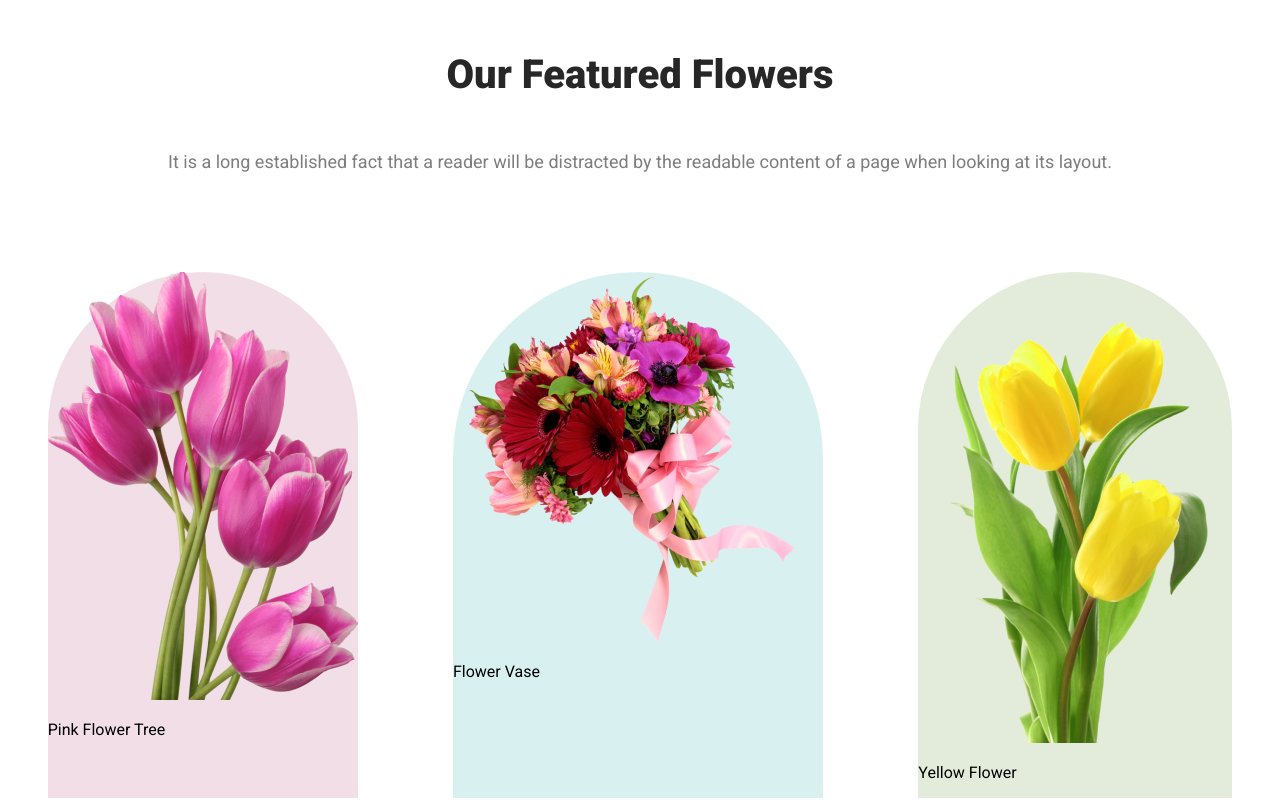
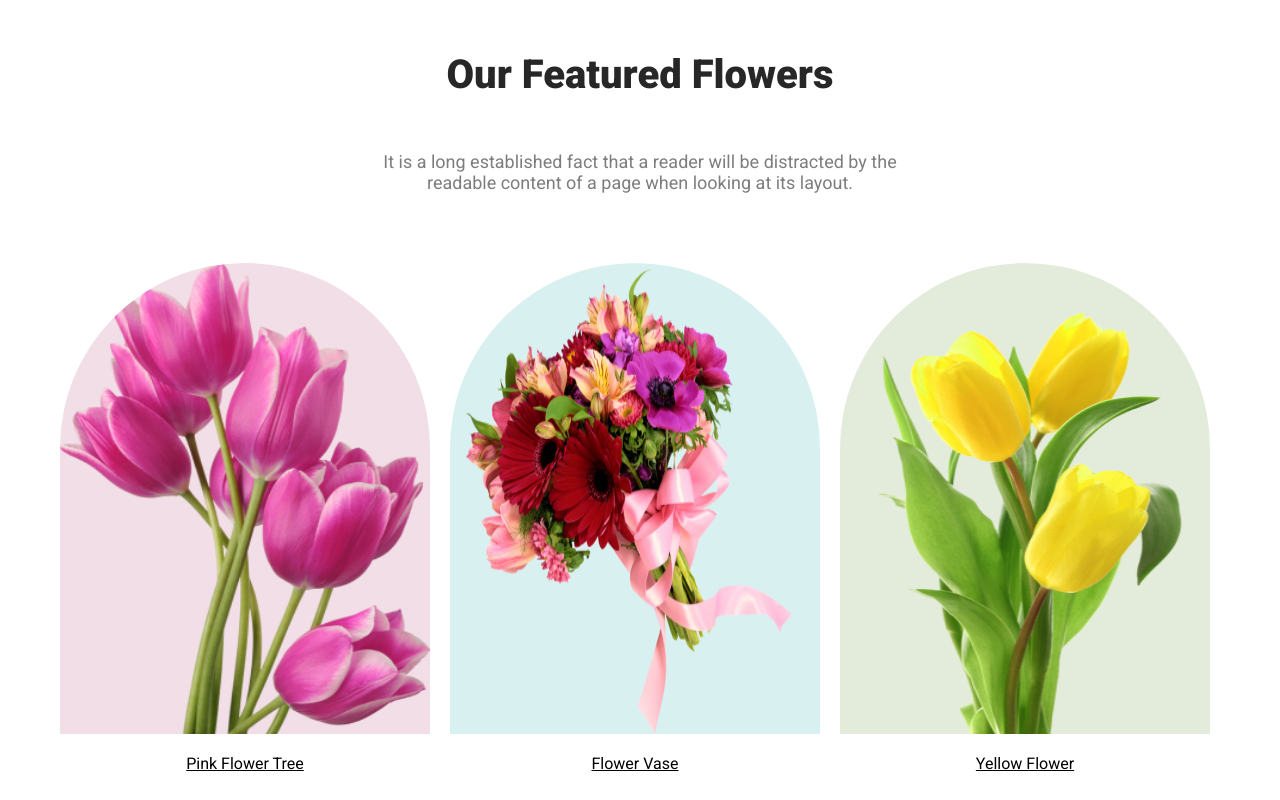
Before and after one commit to Satabdi-Rani/floret, a plain HTML site: page index.html in a window 1280 px wide. Shown: the part 702-1502 px from the top of the page. Drawn offline with Linux system fonts and the light colour scheme.

Commit message:
Full edit

```diff
--- a/css/style.css
+++ b/css/style.css
@@ -45,26 +45,31 @@ body{
 /* Feature flower section start */
 .flower_section{
     display: flex;
-    justify-content: space-around ;
+    justify-items: center;
+    align-items: center;
+    gap:20px;
+    text-align: center;
+    text-decoration: underline;
+    margin-left: 60px;
+    margin-top: 70px;
 }
-
-.flower_section{
-    margin-top: 100px;
+.single_flower_image1{
+    width: 370px;
+    height: 471px;
+    border-radius: 300px 300px 0px 0px;
+background: rgba(167, 33, 98, 0.15);
 }
-.single_flower{
+.single_flower_image2{
+    width: 370px;
+    height: 471px;
     border-radius: 300px 300px 0px 0px;
+background: rgba(5, 151, 160, 0.15);
 }
-.single_flower:first-child{
-    background-color: rgba(167, 33, 98, 0.15);
-}
-.single_flower .img{
-
-}
-.single_flower:nth-child(2){
-    background-color: rgba(5, 151, 160, 0.15);
-}
-.single_flower:last-child{
-    background-color: rgba(71, 125, 17, 0.15);
+.single_flower_image3{
+    width: 370px;
+    height: 471px;
+    border-radius: 300px 300px 0px 0px;
+background: rgba(71, 125, 17, 0.15);
 }
 /* Feature flower section end */
 
@@ -79,6 +84,7 @@ body{
 .hotdeal_text_container{
     padding: 80px 20px 20px 20px;
     width: 60%;
+    text-align: center;
 }
 .hotdeal_heading{
     color: #272727;
@@ -104,6 +110,7 @@ body{
 .instagram_image_section{
     display: flex;
     margin-top: 5%;
+    gap:10px;
 }
 .instagram_image{
     width: 316px;
@@ -112,6 +119,18 @@ body{
 }
 /* Instagram section end */
 
+/* Video section start */
+.flower_video{
+    margin-top: 100px;
+}
+.flower_video_container{
+    display: flex;
+    justify-content: center;
+    align-items: center;
+}
+.flower_iframe{
+
+}
 /* Latest deal start */
 .latest_deal{
     padding:100px;
@@ -120,12 +139,20 @@ body{
     background-image: url('../Flower_Image/Rectangle\ 9.png');
     height: 300px;
     background-repeat: no-repeat;
-    padding: 15% 0% 0% 34%;
+    text-align: center;
+    padding-top: 120px;
 
 }
-.email_section input[text]{
-    width: 700px;
-height: 64px;
+.latest_deal_heading{
+    font-size: 30px;
+}
+.deal{
+    padding-bottom:20px;
+}
+.email_section input[type=text]{
+    width: 500px;
+    height: 30px;
+    margin-top: 20px;
 }
 /* Latest deal end */
 
--- a/index.html
+++ b/index.html
@@ -22,20 +22,20 @@
     <!-- Main Section start -->
     <main>
       <!-- Featured flower section -->
-      <section class="featured_flower_container" >
+      <section class="feature_container" >
         <h4 class="section_title">Our Featured Flowers</h4>
-        <p class="section_description">It is a long established fact that a reader will be distracted by the readable content of a page when looking at its layout.</p>
+        <p class="section_description">It is a long established fact that a reader will be distracted by the <br> readable content of a page when looking at its layout.</p>
         <div class="flower_section">
-          <div class="single_flower">
-            <img src="/Flower_Image/pngwing 6.png" alt="">
+          <div class="feature_flower">
+            <img class="single_flower_image1" src="/Flower_Image/pngwing 6.png" alt="">
             <p class="flower_section_title">Pink Flower Tree</p>
           </div>
-          <div class="single_flower">
-            <img src="/Flower_Image/pngwing 5.png" alt="">
+          <div class="feature_flower">
+            <img class="single_flower_image2" src="/Flower_Image/pngwing 5.png" alt="">
             <p class="flower_section_title">Flower Vase</p>
           </div>
-          <div class="single_flower">
-            <img src="/Flower_Image/pngwing 7.png" alt="">
+          <div class="feature_flower">
+            <img class="single_flower_image3" src="/Flower_Image/pngwing 7.png" alt="">
             <p class="flower_section_title">Yellow Flower</p>
           </div>
         </div>
@@ -57,12 +57,23 @@
     <!-- Instagram section start -->
     <section class="instagram_section">
       <h3 class="section_title">Instagram</h3>
-      <p class="section_description">It is a long established fact that a reader will be distracted by the readable content of a page when looking at its layout.</p>
+      <p class="section_description">It is a long established fact that a reader will be distracted by the <br> readable content of a page when looking at its layout.</p>
       <div class="instagram_image_section">
         <img class="instagram_image" src="/Flower_Image/Flower 01.png" alt="">
         <img class="instagram_image" src="/Flower_Image/Rectangle 4.png" alt="">
         <img class="instagram_image" src="/Flower_Image/Rectangle 5.png" alt="">
         <img class="instagram_image" src="/Flower_Image/Rectangle 6.png" alt="">
+      </div>
+    </section>
+
+    <!-- Video section start -->
+    <section class="flower_video">
+      <h3 class="section_title">Amazing Flowers</h3>
+      <div class="flower_video_container">
+
+        <iframe clas="flower_iframe" width="80%" height="300"
+          src="https://www.youtube.com/embed/i810CxN5Q6Q?si=nYo4XRvaL0amPNVQ">
+          </iframe>
       </div>
     </section>
 
@@ -72,7 +83,7 @@
           <h3 class="latest_deal_heading">Get The Latest Deals</h3>
          <small class="deal">$30 coupon for shopping</small>
          <div class="email_section">
-          <input type="text">
+          <input type="text" placeholder="Enter your email here">
           <button class="btn-primary">Submit</button>
          </div>
        </div>
```
